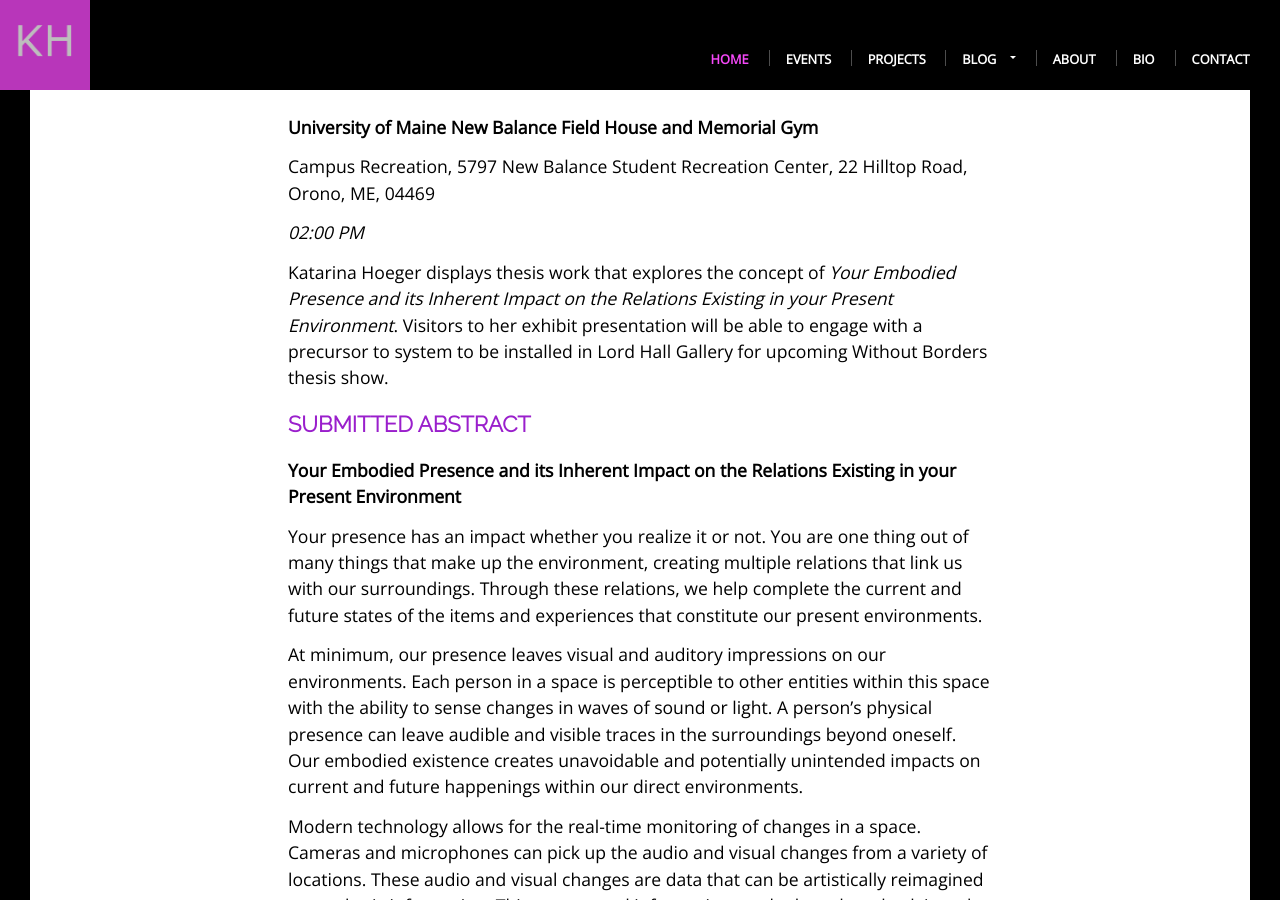
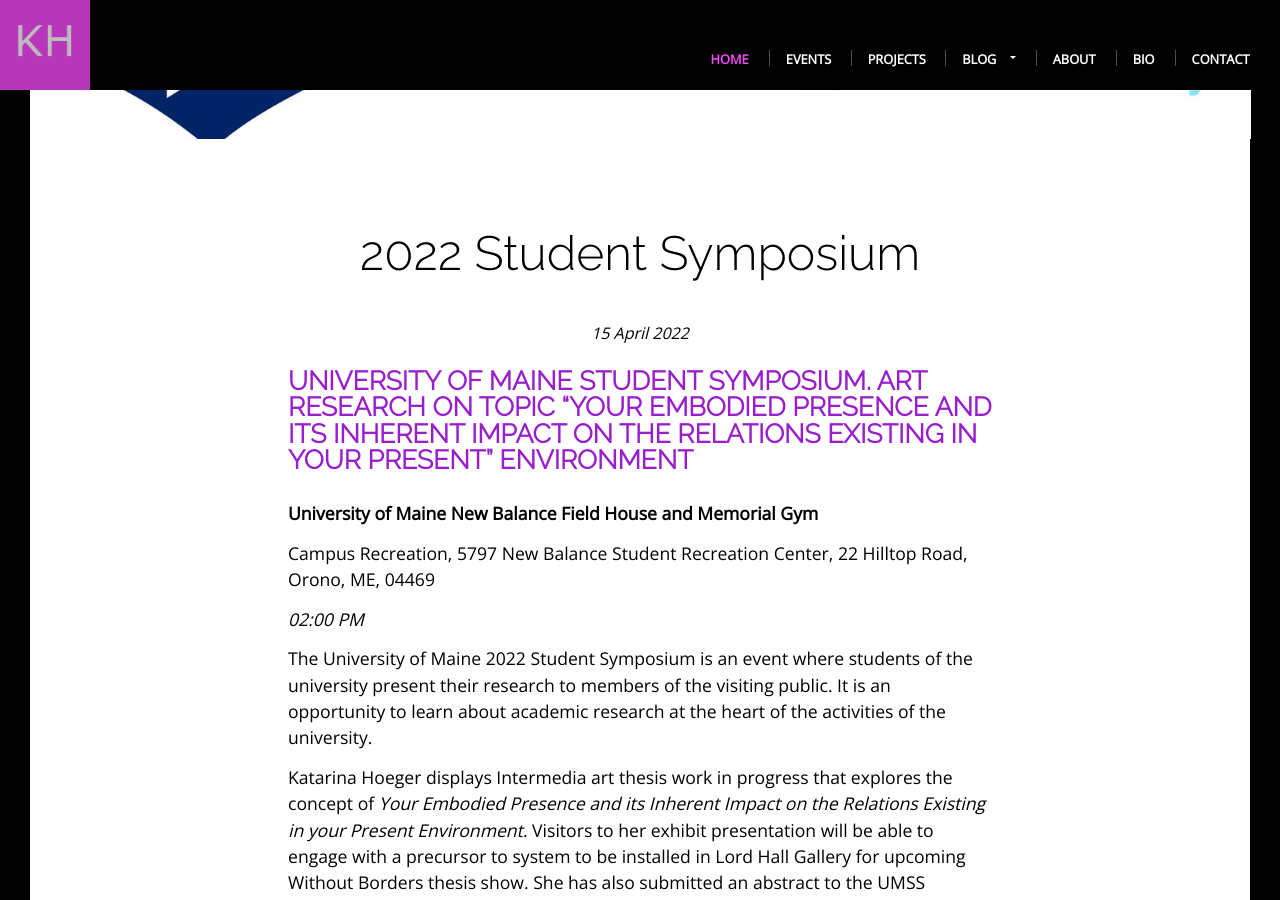
Before and after one commit to khoeger/khoeger.github.io, a Jekyll site: the page built from _events_list/2022-04-15-UMaine-Student-Symposium.markdown, in a window 1280 px wide and 900 px high, scrolled down 311 px. Built offline with Jekyll 4.4.1, drawn with Linux system fonts in a browser that asks for light colours; some of the changed text lies outside the part shown.

Commit message:
Symposium event updates

```diff
--- a/_events_list/2022-04-15-UMaine-Student-Symposium.markdown
+++ b/_events_list/2022-04-15-UMaine-Student-Symposium.markdown
@@ -2,14 +2,14 @@
 layout: event
 title: 2022 Student Symposium
 date: 2022-04-15 09:00:00 -0500
-image:
+image: /assets/img/2022/03/2022-03-14-UMSS-Logo.jpg
 location-title: University of Maine New Balance Field House and Memorial Gym
 location: Campus Recreation, 5797 New Balance Student Recreation Center, 22 Hilltop Road, Orono, ME, 04469
 type: student symposium
 role: exhibit presenter
 event-tag: 20220414UMSS
 categories: art exhibit presentation research thesis
-description: Your Embodied Presence and its Inherent Impact on the Relations Existing in your Present Environment
+description: University of Maine Student Symposium. Art research on topic "Your Embodied Presence and its Inherent Impact on the Relations Existing in your Present" Environment
 published: true
 ---
 ### {{page.description}}
@@ -20,16 +20,9 @@
 
 *{{page.date | date: site.time_format }}*
 
-Katarina Hoeger displays thesis work that explores the concept of *Your Embodied Presence and its Inherent Impact on the Relations Existing in your Present Environment*.
+The University of Maine {{page.title}} is an event where students of the university present their research to members of the visiting public.
+It is an opportunity to learn about academic research at the heart of the activities of the university.
+
+Katarina Hoeger displays Intermedia art thesis work in progress that explores the concept of *Your Embodied Presence and its Inherent Impact on the Relations Existing in your Present Environment*.
 Visitors to her exhibit presentation will be able to engage with a precursor to system to be installed in Lord Hall Gallery for upcoming Without Borders thesis show.
-
-#### Submitted Abstract
-**Your Embodied Presence and its Inherent Impact on the Relations Existing in your Present Environment**
-
-Your presence has an impact whether you realize it or not. You are one thing out of many things that make up the environment, creating multiple relations that link us with our surroundings. Through these relations, we help complete the current and future states of the items and experiences that constitute our present environments.
-
-At minimum, our presence leaves visual and auditory impressions on our environments. Each person in a space is perceptible to other entities within this space with the ability to sense changes in waves of sound or light. A person’s physical presence can leave audible and visible traces in the surroundings beyond oneself. Our embodied existence creates unavoidable and potentially unintended impacts on current and future happenings within our direct environments.
-
-Modern technology allows for the real-time monitoring of changes in a space. Cameras and microphones can pick up the audio and visual changes from a variety of locations. These audio and visual changes are data that can be artistically reimagined as aesthetic information. This repurposed information can be broadcast back into the environment from which it was gathered using speakers and projectors in real-time. It is one way to examine and demonstrate how relations morph and create the future of a space.
-
-This work provides a participant an opportunity to reexamine the audio and visual relations in ones’ surroundings, highlighting relations between presence and the relations that are changed through embodied existence.
+She has also submitted an abstract to the UMSS Abstract competition. Read the abstract, linked to in a post below, to learn more about what will be presented.
```
Also changed, not shown: _posts/2022-03-14-Abstract-Submitted-to-UMaine-Student-Symposium.md (added, +25 -0 lines), assets/img/2022/03/2022-03-14-UMSS-Logo.jpg (added), assets/img/2022/03/2022-03-14.jpg (added).
